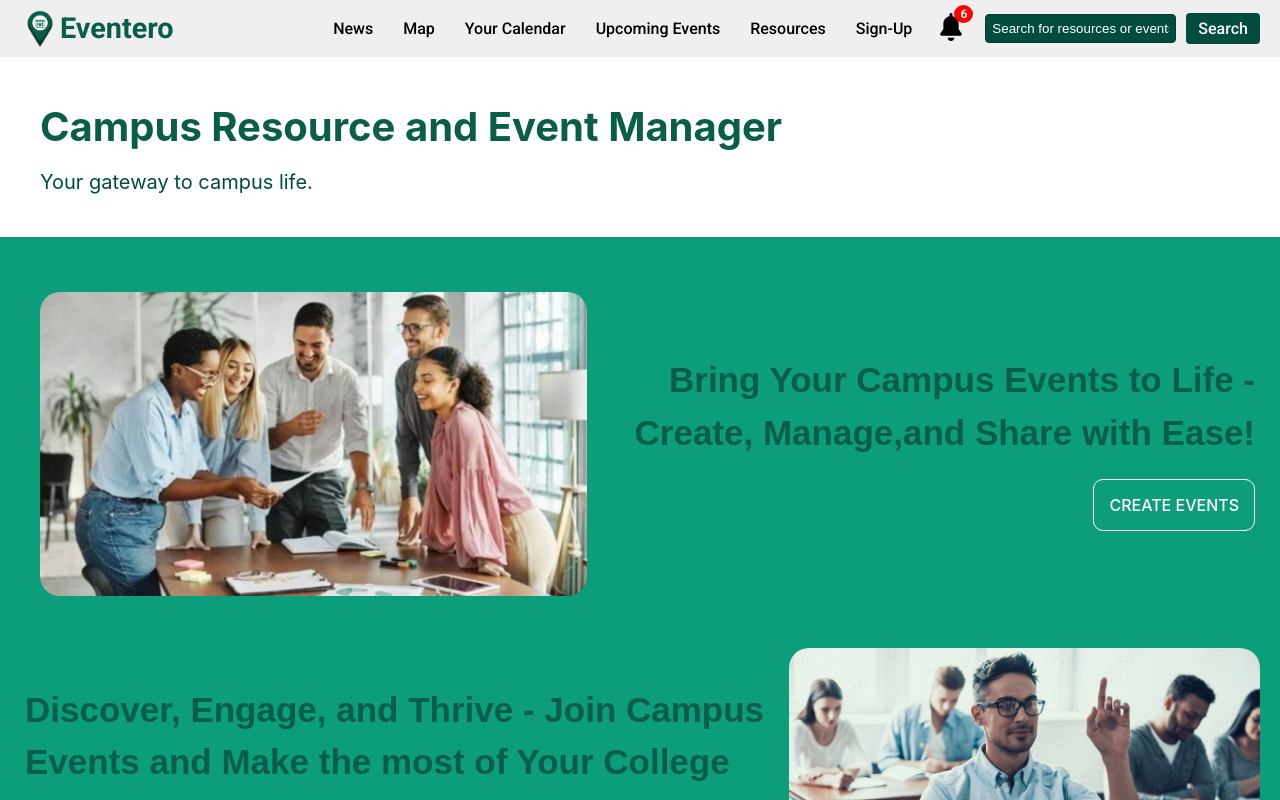
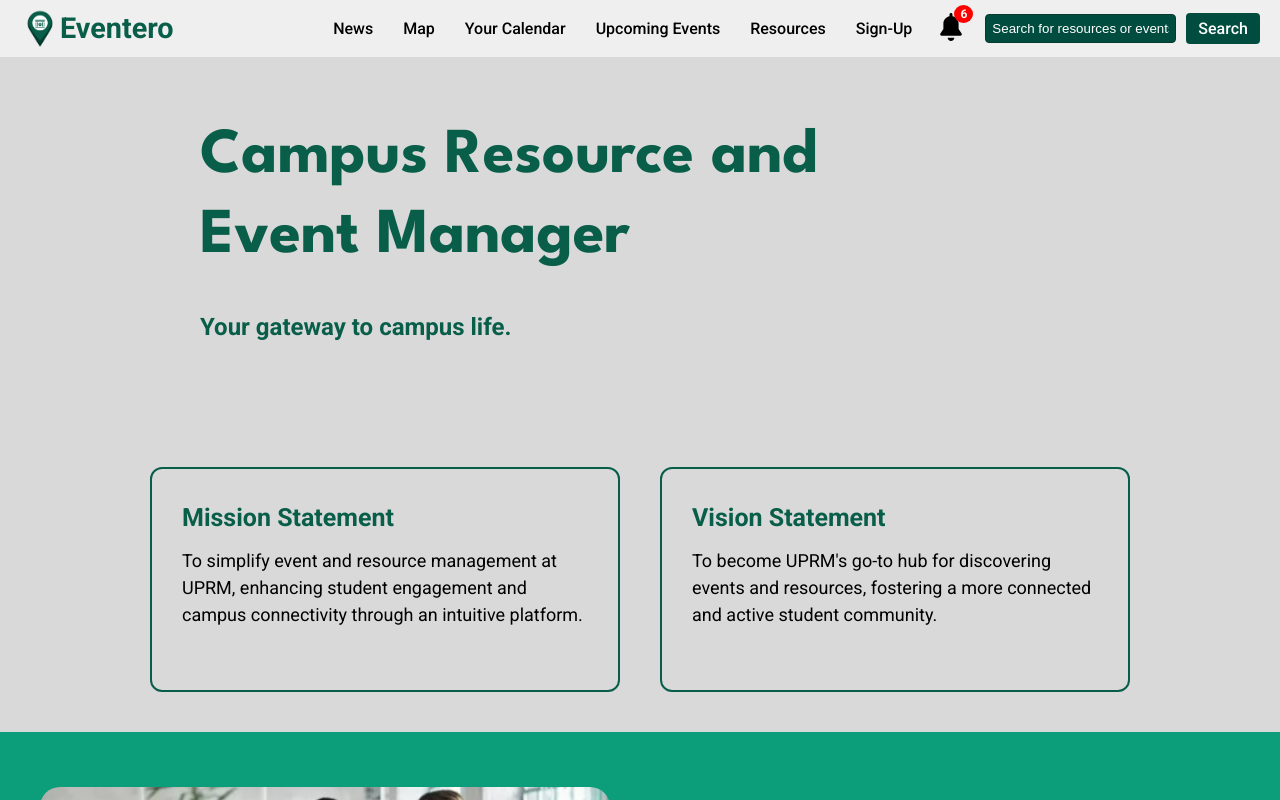
Before and after one commit to uprm-inso4101-2024-2025-s1/semester-project-campus-resource-and-event-management, a Svelte app: page / in a window 1280 px wide. Shown: the top 800 px of the page. Built offline with nearby package versions, Linux system fonts and the light colour scheme.

Commit message:
Added Mission & Vision statements

```diff
--- a/src/components/HomePage.svelte
+++ b/src/components/HomePage.svelte
@@ -4,9 +4,25 @@
 </script>
 
 <section class="title-section">
-  <h1>Campus Resource and Event Manager</h1>
-  <p>Your gateway to campus life.</p>
+  <div class="title-container">
+    <h1>Campus Resource and Event Manager</h1>
+    <p>Your gateway to campus life.</p>
+  </div>
 </section>
+
+<div class="mission-vision-container">
+
+  <div class="card">
+    <h3>Mission Statement</h3>
+    <p>To simplify event and resource management at UPRM, enhancing student engagement and campus connectivity through an intuitive platform.</p>
+  </div>
+
+  <div class="card">
+    <h3>Vision Statement</h3>
+    <p>To become UPRM's go-to hub for discovering events and resources, fostering a more connected and active student community.</p>
+  </div>
+
+</div>
 
 <div>
   <Hero/>
@@ -19,32 +35,100 @@
 <style>
 
   @import url('https://fonts.googleapis.com/css2?family=Roboto:wght@400;500;700&display=swap');
+  @import url('https://fonts.googleapis.com/css2?family=League+Spartan:wght@700&display=swap');
+
   .footerWrapper {
       font-family: 'Roboto', sans-serif;
   }
 
+  .title-section {
+    background-color:#D9D9D9;
+    padding: 60px 0;
+    display: flex;
+    justify-content: flex-start;
+    align-items: flex-start;
+  }
+
   .title-container {
     margin-left: 200px;
-    text-align: left;
     max-width: 700px;
   }
 
-  .title-section {
-    padding: 40px;
-    background-color: #ffffff;
-  }
-
   .title-section h1 {
-    font-size: 40px;
+    font-family: 'League Spartan', sans-serif;
+    font-size: 64px;
     font-weight: 700;
-    color: #085E49;
+    line-height: 80px;
+    color: #085e49;
     margin-bottom: 10px;
   }
 
   .title-section p {
-    font-size: 20px;
-    color: #004d40;
-    margin-top: 5px;
+    font-family: 'Roboto', sans-serif;
+    font-size: 24px;
+    font-weight: 700;
+    line-height: 80px;
+    color:#085E49;
   }
 
+  .mission-vision-container {
+    background-color: #D9D9D9;
+    display: flex;
+    justify-content: space-around;
+    padding: 40px 150px;
+    gap: 40px;
+    position: relative;
+  }
+
+  .card {
+    background-color:#D9D9D9;
+    border: 2px solid #085e49;
+    border-radius: 12px;
+    padding: 30px;
+    width: 500px;
+    height: 225px;
+    text-align: left;
+  }
+
+  .card h3 {
+    font-family: 'Roboto', sans-serif;
+    font-size: 25px;
+    font-weight: 700;
+    color: #085e49;
+    margin-bottom: 10px;
+  }
+
+  .card p {
+    font-family: 'Roboto', sans-serif;
+    font-size: 18px;
+    color: #000;
+  }
+
+  @media (max-width: 767px) {
+    .title-container {
+      margin-left: 20px;
+    }
+
+    .mission-vision-container {
+      flex-direction: column;
+      padding: 40px 50px;
+      align-items: center;
+    }
+
+    .card {
+      width: 100%;
+      max-width: 500px;
+    }
+  }
+
+  @media (max-width: 533px) {
+    .title-section h1 {
+      font-size: 48px;
+      line-height: 60px;
+    }
+
+    .title-section p {
+      font-size: 20px;
+    }
+  }
 </style>
```
Also changed, not shown: public/images/arrows.png (added).
